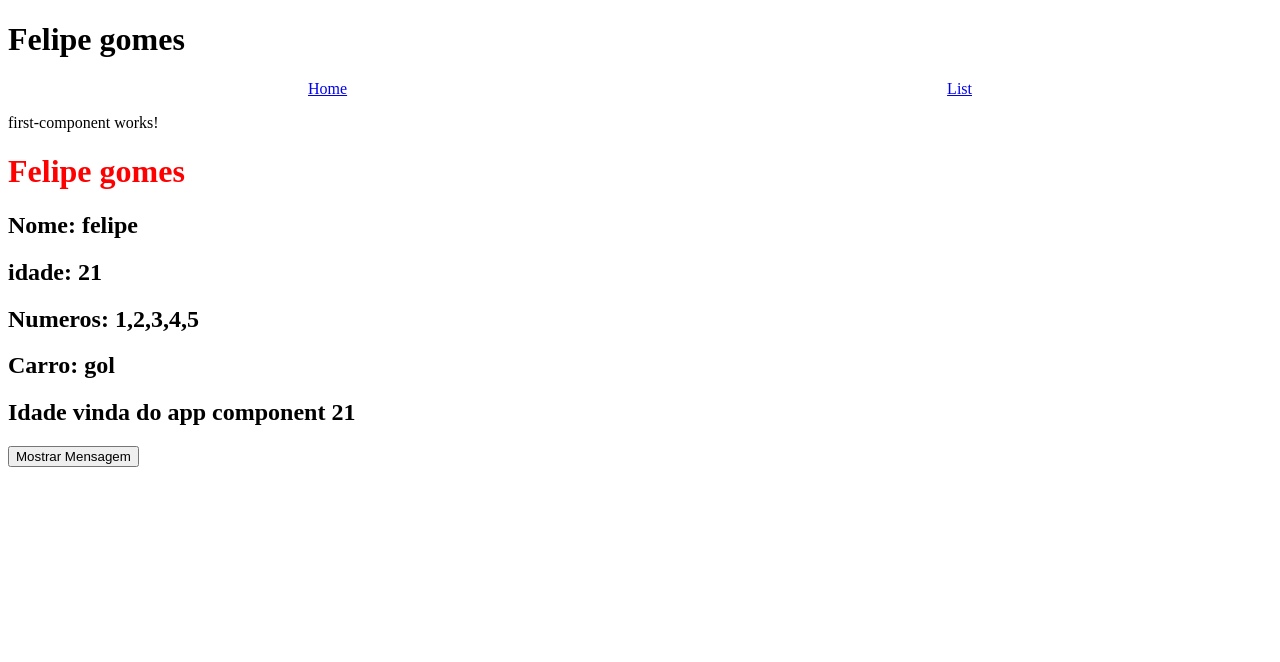
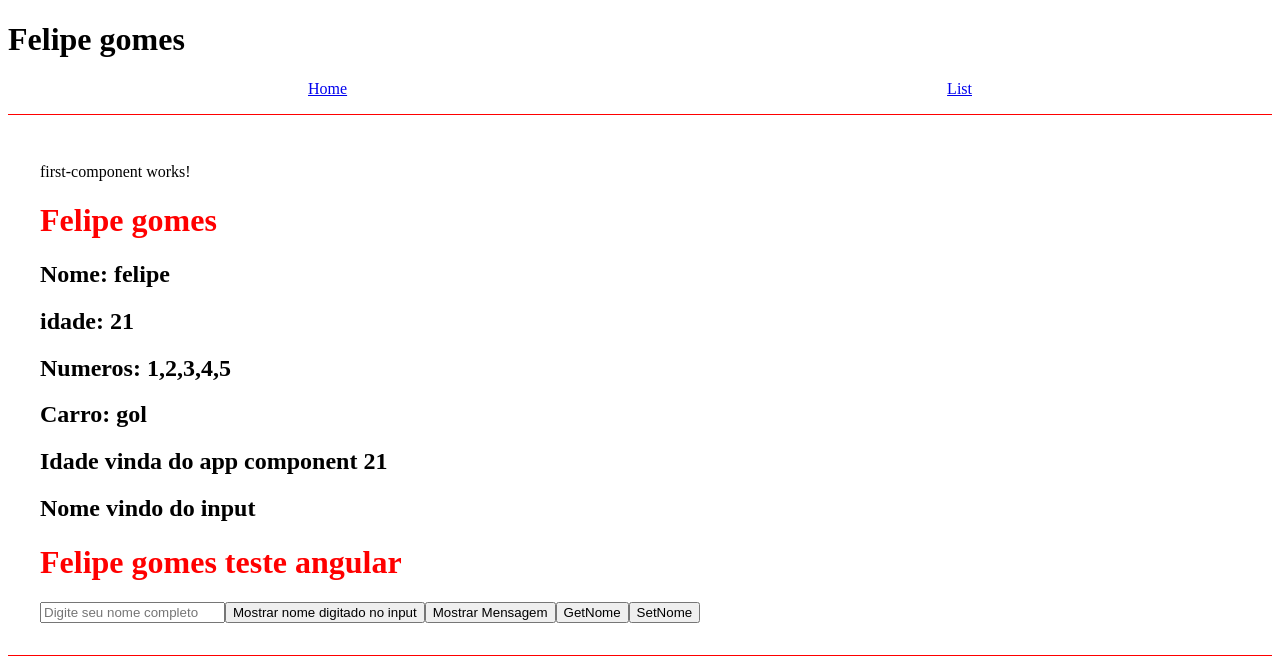
Before and after one commit to Felipe-Gs/curso-angular, an Angular app: page / in a window 1280 px wide. Shown: the top 662 px of the page. Built offline with nearby package versions, Linux system fonts and the light colour scheme.

Commit message:
feat: usando api local

```diff
--- /dev/null
+++ b/db.json
@@ -0,0 +1,9 @@
+{
+  "animals": [
+      {"id": 1, "name": "Turca", "type": "Dog",   "age": 4 },
+      {"id": 2, "name": "Tom",   "type": "Cat",   "age": 10 },
+      {"id": 3, "name": "Frida", "type": "Dog",   "age": 11 },
+      {"id": 4, "name": "Bob",   "type": "Horse", "age": 2 },
+      {"id": 5, "name": "Paco",  "type": "Bird",  "age": 1 }
+  ]
+}
--- a/package.json
+++ b/package.json
@@ -7,6 +7,7 @@
     "build": "ng build",
     "watch": "ng build --watch --configuration development",
     "test": "ng test",
+    "server":"json-server --watch db.json",
     "serve:ssr:curso-angular": "node dist/curso-angular/server/server.mjs"
   },
   "private": true,
@@ -22,6 +23,7 @@
     "@angular/router": "^17.3.0",
     "@angular/ssr": "^17.3.5",
     "express": "^4.18.2",
+    "json-server": "^1.0.0-alpha.23",
     "rxjs": "~7.8.0",
     "tslib": "^2.3.0",
     "zone.js": "~0.14.3"
--- a/src/app/app.module.ts
+++ b/src/app/app.module.ts
@@ -5,6 +5,7 @@ import {
 } from '@angular/platform-browser';
 
 import { AppRoutingModule } from './app-routing.module';
+import { HttpClientModule } from '@angular/common/http';
 import { AppComponent } from './app.component';
 import { FirstComponentComponent } from './components/first-component/first-component.component';
 import { ParentDataComponent } from './components/parent-data/parent-data.component';
@@ -26,7 +27,7 @@ import { FormsModule } from '@angular/forms';
     ListRenderComponent,
     TwoWayBidingComponent,
   ],
-  imports: [BrowserModule, AppRoutingModule, FormsModule],
+  imports: [BrowserModule, AppRoutingModule, FormsModule, HttpClientModule],
   providers: [provideClientHydration()],
   bootstrap: [AppComponent],
 })
--- a/src/app/components/first-component/first-component.component.html
+++ b/src/app/components/first-component/first-component.component.html
@@ -1,3 +1,4 @@
+<div class="class">
   <p>first-component works!</p>
   <h1>Felipe gomes</h1>
   <h2>Nome: {{name}}</h2>
@@ -5,4 +6,12 @@
   <h2>Numeros: {{numeros}}</h2>
   <h2>Carro: {{carros.marcar}}</h2>
   <h2>Idade vinda do app component {{idade}}</h2>
+  <h2>Nome vindo do input {{nomeCompleto}}</h2>
+  <h1>Felipe gomes teste angular</h1>
+  <input [(ngModel)]="nomeCompleto" placeholder="Digite seu nome completo" type="text" name="MeuInputTeste">
+  <button (click)="mostrarMensagemTeste()" >Mostrar nome digitado no input</button>
   <button (click)="mostrarMensagem(name)">Mostrar Mensagem</button>
+  <button (click)="getName()">GetNome</button>
+  <button (click)="setName(nomeCompleto)">SetNome</button>
+
+</div>
--- a/src/app/components/first-component/first-component.component.ts
+++ b/src/app/components/first-component/first-component.component.ts
@@ -14,9 +14,22 @@ export class FirstComponentComponent {
     marcar: 'gol',
   };
 
+  getName(): void {
+    alert(this.name);
+  }
+
+  setName(name: string): void {
+    if (name != '') this.name = name;
+  }
+
   @Input() userIdade: number = 21;
 
   mostrarMensagem(name: String): void {
     alert(`bom dia ${name}`);
   }
+
+  nomeCompleto: string = '';
+  mostrarMensagemTeste() {
+    alert(`bom dia ${this.nomeCompleto}`);
+  }
 }
--- a/src/app/components/list-render/list-render.component.html
+++ b/src/app/components/list-render/list-render.component.html
@@ -3,7 +3,7 @@
   <p *ngFor="let dado of dados">{{dado}}</p>
   <p>{{dadosObj.nome}}</p>
   <ul>
-    <li *ngFor="let animal of animais">
+    <li *ngFor="let animal of animals">
       Animal: {{animal.name |uppercase}}
       Type: {{animal.type}}
       <button (click)="removeAnimal(animal)">Remover animal</button>
@@ -22,7 +22,7 @@
         <p>Calcula a porcentagem apenas com o operador percent</p>
         <p>{{ 0.1234 | percent }}</p>
     </div>
-
+    <p>{{animals}}</p>
   </div>
 
 </div>
--- a/src/app/components/list-render/list-render.component.ts
+++ b/src/app/components/list-render/list-render.component.ts
@@ -12,7 +12,9 @@ export interface Animal {
   styleUrl: './list-render.component.css',
 })
 export class ListRenderComponent {
-  constructor(private listService: ListService) {}
+  constructor(private listService: ListService) {
+    this.getAniamls();
+  }
 
   removeAnimal(animal: Animal) {
     console.log('removendo animal!');
@@ -36,4 +38,10 @@ export class ListRenderComponent {
   testandoOpipeOperator = 'Testando o pipe';
 
   hoje: Date = new Date();
+
+  animals: Animal[] = [];
+
+  getAniamls(): void {
+    this.listService.getAll().subscribe((animals) => (this.animals = animals));
+  }
 }
--- a/src/app/services/list.service.ts
+++ b/src/app/services/list.service.ts
@@ -1,6 +1,8 @@
 import { Injectable } from '@angular/core';
 import { Animal } from '../components/list-render/list-render.component';
 import { Idata } from '../components/two-way-biding/two-way-biding.component';
+import { HttpClient, HttpHeaders } from '@angular/common/http';
+import { Observable } from 'rxjs';
 
 @Injectable({
   providedIn: 'root',
@@ -26,7 +28,9 @@ export class ListService {
     },
   ];
 
-  constructor() {}
+  private apiUrl: string = 'http://localhost:3000/';
+
+  constructor(private http: HttpClient) {}
 
   adicionarDados(dado: string): void {
     this.dados.push(dado);
@@ -51,4 +55,9 @@ export class ListService {
   testandoService(): String {
     return 'Funcionando corretamente, serviço vindo do service testandoService!';
   }
+
+  //fazendo o cod para chamar api interna
+  getAll(): Observable<Animal[]> {
+    return this.http.get<Animal[]>(this.apiUrl);
+  }
 }
```
Also changed, not shown: 1 other file (tests, documents, lock files or other folders). Lines whose indentation alone changed are shown as unchanged.
